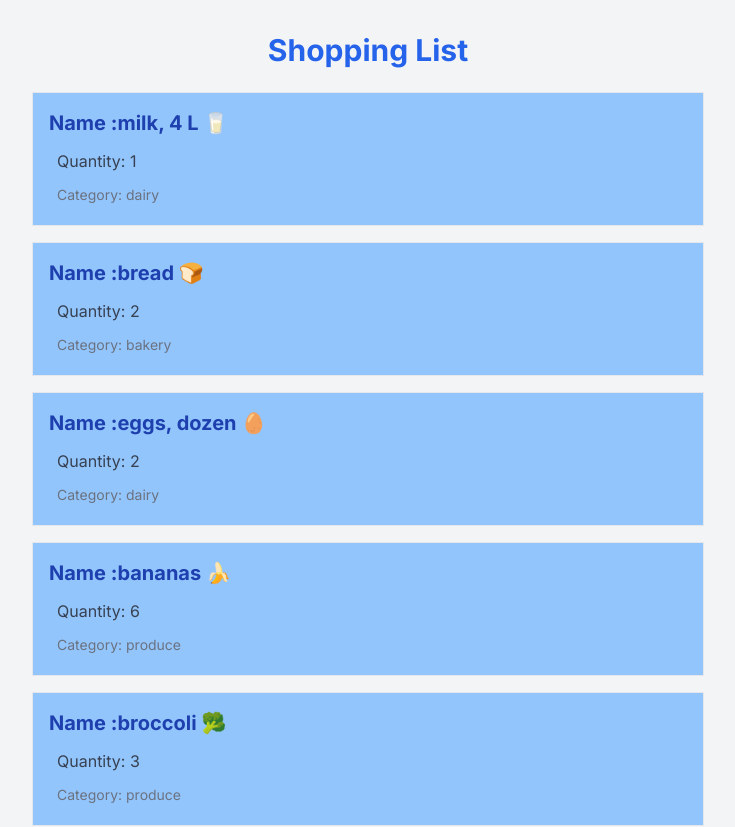
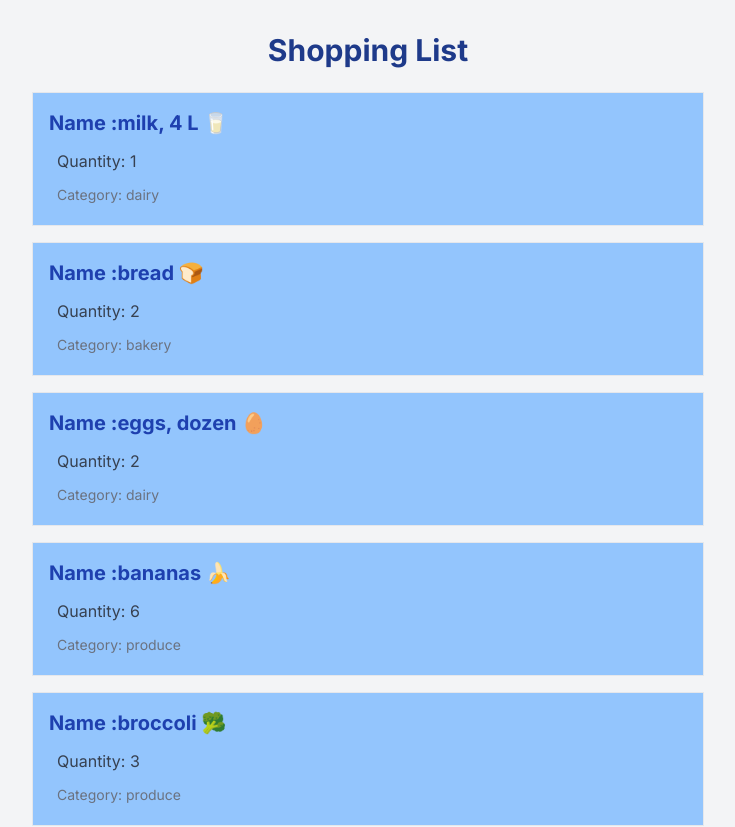
Before and after one commit to mosmee21/cprg306-assignments, a Next.js app: page /week3 in a window 1280 px wide. Shown: the top 827 px of the page, without its empty margins (272-1007 px from the left). Built offline with nearby package versions, Linux system fonts and the light colour scheme.

Commit message:
Update page.js

```diff
--- a/app/week3/page.js
+++ b/app/week3/page.js
@@ -4,7 +4,7 @@ import ItemList from './item-list';  // Import the ItemList component
 const Page = () => {
   return (
     <main className="min-h-screen bg-gray-100 py-8">
-      <h1 className="text-center text-3xl font-bold mb-6 text-blue-600">Shopping List</h1>
+      <h1 className="text-center text-3xl font-bold mb-6 text-blue-900">Shopping List</h1>
       <div className="container mx-auto max-w-2xl">
         <ItemList />
       </div>
```
